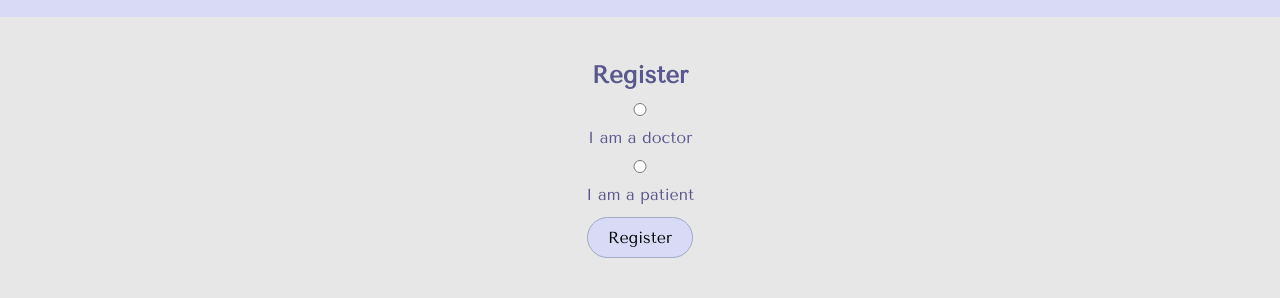
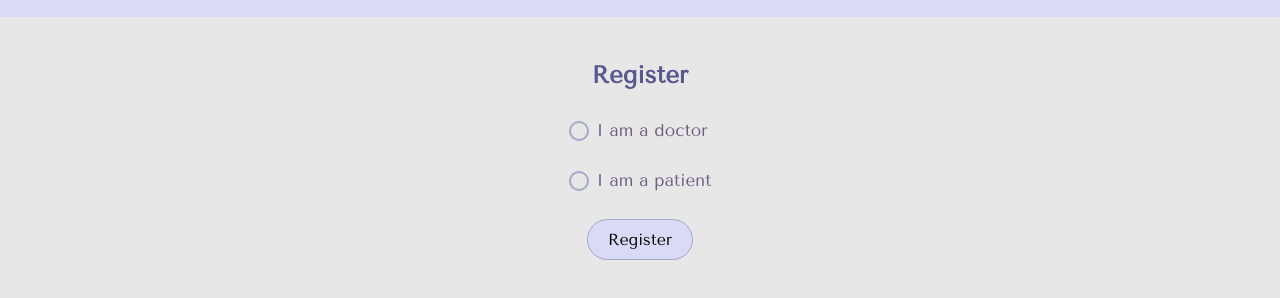
Before and after one commit to tthayza/tech-medical, a website built with Vite: page index.html in a window 1280 px wide. Shown: the part 100-398 px from the top of the page. Built offline with nearby package versions, Linux system fonts and the light colour scheme.

Commit message:
style: Implement style for radio input and repositions elements

```diff
--- a/index.html
+++ b/index.html
@@ -22,11 +22,29 @@
       <div id="container">
         <form action="" id="register-form" style="display: flex">
           <h2>Register</h2>
-          <input type="radio" name="option" id="isDoctor" value="" />
-          <label for="isDoctor">I am a doctor</label>
-          <input type="radio" name="option" id="isPatient" value="" />
-          <label for="isPatient">I am a patient</label>
-          <button type="submit" id="btn-register">Register</button>
+          <div class="option-container">
+            <input
+              type="radio"
+              name="option"
+              id="isDoctor"
+              class="styled-radio"
+              value=""
+            />
+            <label for="isDoctor" class="label-radio">I am a doctor</label>
+          </div>
+          <div class="option-container">
+            <input
+              type="radio"
+              name="option"
+              id="isPatient"
+              class="styled-radio"
+              value=""
+            />
+            <label for="isPatient" class="label-radio">I am a patient</label>
+          </div>
+          <div class="btn-area">
+            <button type="submit" id="btn-register">Register</button>
+          </div>
         </form>
         <button id="back-home-btn" style="display: none">
           <i class="ph ph-arrow-left"></i> Back
--- a/src/style.css
+++ b/src/style.css
@@ -82,8 +82,7 @@ h1 {
 #register-form {
   display: flex;
   flex-direction: column;
-  gap: 10px;
-  align-items: center;
+  gap: 25px;
 }
 
 #back-home-btn {
@@ -91,6 +90,39 @@ h1 {
   gap: 2px;
   position: absolute;
   left: 10px;
+}
+
+.option-container {
+  display: flex;
+  align-items: center;
+}
+
+.styled-radio {
+  appearance: none;
+  width: 20px;
+  height: 20px;
+  border: 2px solid #a1a9c4;
+  border-radius: 50%;
+  margin-right: 8px;
+  cursor: pointer;
+}
+
+.styled-radio:checked {
+  background-color: rgba(159, 186, 237, 0.5);
+}
+
+.styled-radio + label {
+  cursor: pointer;
+}
+
+.label-radio {
+  color: rgb(111, 94, 127);
+  font-size: 17px;
+}
+
+.area-btn {
+  display: flex;
+  justify-content: center;
 }
 
 #container-patient-area,
```
